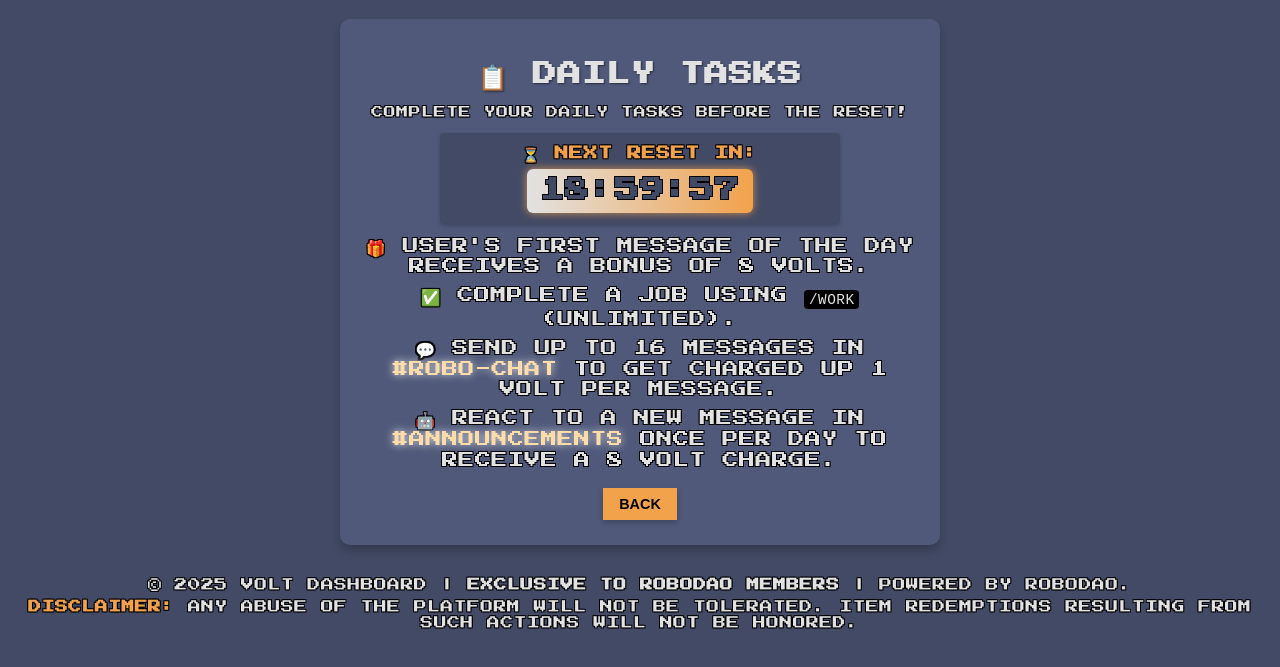
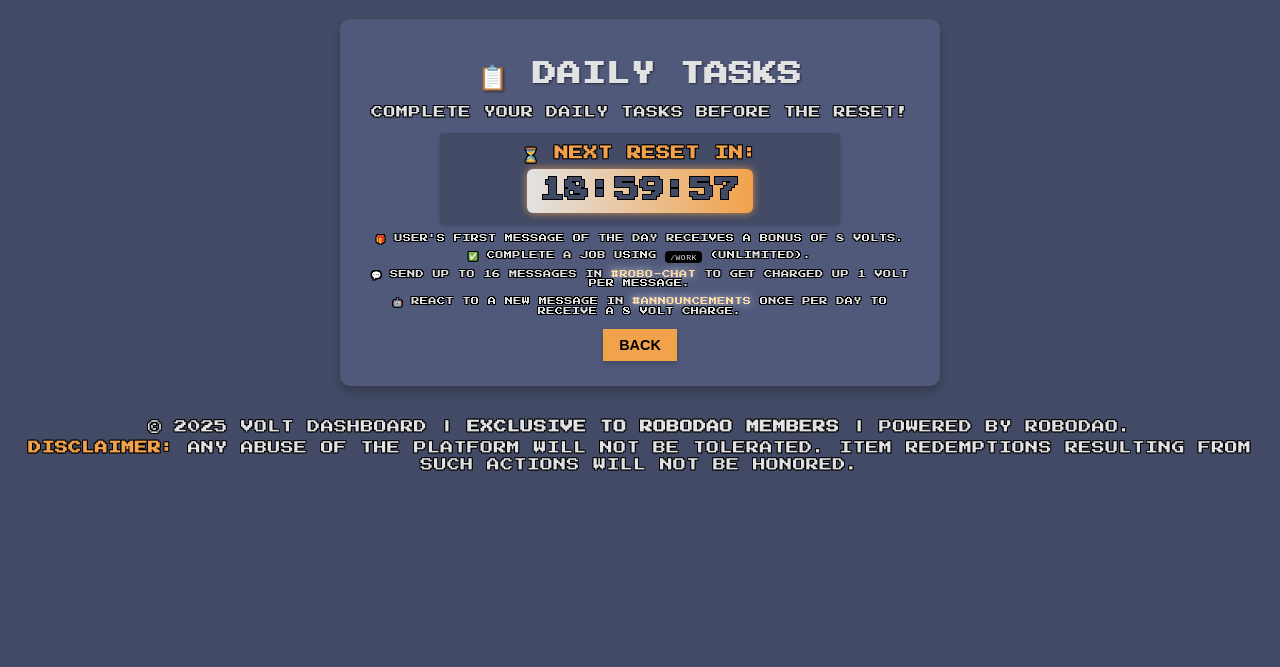
Before and after one commit to vincentskele/volt, a website: page website/public/index.html in a window 1280 px wide. Both pictures are taken after a click on the button "DAILY TASKS". Shown: the part 89-756 px from the top of the page. Drawn offline with Linux system fonts and the light colour scheme.

Commit message:
daily tasks list

```diff
--- a/website/public/css/styles.css
+++ b/website/public/css/styles.css
@@ -680,6 +680,18 @@ code {
   }
 }
 
+/* ---------------------------------------------
+   Daily Tasks Section - Smaller Text for Task List
+--------------------------------------------- */
+#dailyTasksList,
+#dailyTasksList li,
+#dailyTasksList li a,
+#dailyTasksList li code {
+  font-size: 0.5rem !important;  /* Adjust the size as desired */
+  line-height: 1.2 !important;   /* Optional: adjust line spacing if needed */
+}
+
+
 /* --------------------------------------------------
    CONSOLE SECTION
 -------------------------------------------------- */
```
